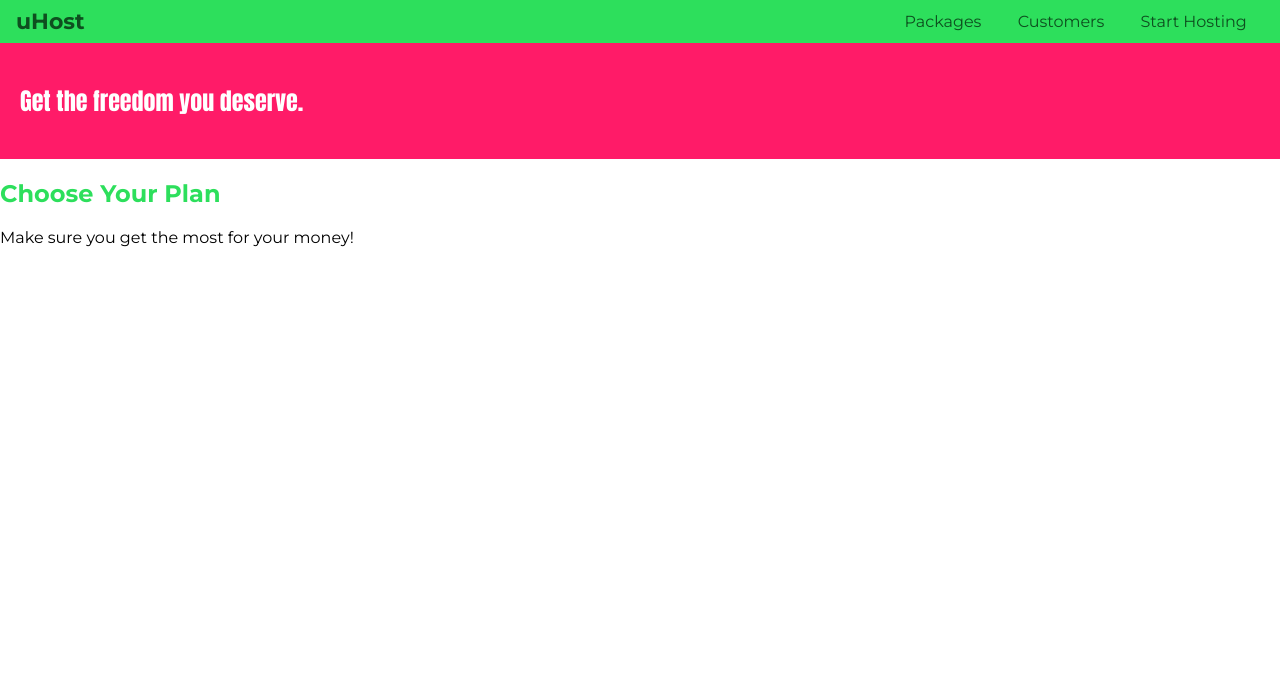
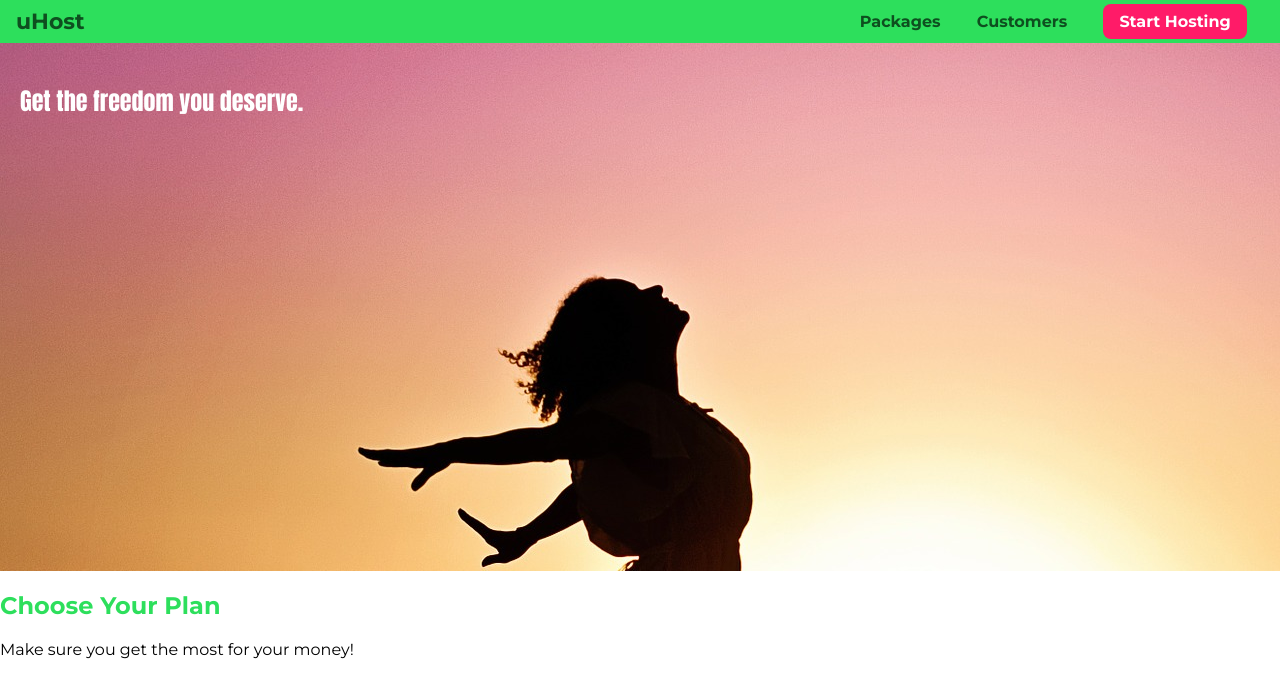
Before and after one commit to CartagoGit/css-complete-guide, a plain HTML site: page 03-diving-deeper/diving-deeper-01-project-introducing-the-box-model-starting-code/index.html in a window 1280 px wide. Drawn offline with Linux system fonts and the light colour scheme.

Commit message:
Avanzamos en el curso añadiendo imagen en seccion de producto

```diff
--- a/03-diving-deeper/diving-deeper-01-project-introducing-the-box-model-starting-code/index.html
+++ b/03-diving-deeper/diving-deeper-01-project-introducing-the-box-model-starting-code/index.html
@@ -24,7 +24,7 @@
                 <li class="main-nav__item">
                     <a href="customers/index.html">Customers</a>
                 </li>
-                <li class="main-nav__item">
+                <li class="main-nav__item main-nav__item--cta">
                     <a href="start-hosting/index.html">Start Hosting</a>
                 </li>
             </ul>
--- a/03-diving-deeper/diving-deeper-01-project-introducing-the-box-model-starting-code/main.css
+++ b/03-diving-deeper/diving-deeper-01-project-introducing-the-box-model-starting-code/main.css
@@ -9,13 +9,13 @@ body {
 
 a {
 	text-decoration: none;
-	transition: all 300ms ease;
 }
 
 #product-overview {
-	background: #ff1b68;
+	background: url('./freedom.jpg');
 	padding: 20px;
 	width: 100%;
+	height: 528px;
 }
 
 #product-overview h1 {
@@ -66,7 +66,28 @@ a {
 	margin: 0px 16px;
 }
 
+.main-nav__item a {
+	font-weight: bold;
+	padding: 3px 0px;
+	/* border-bottom: transparent 5px solid; */
+}
+
 .main-nav__item a:hover,
 .main-nav__item a:active {
 	color: white;
+	border-bottom: white 5px solid;
 }
+
+.main-nav__item--cta a {
+	color: white;
+	background-color: #ff1b68;
+	padding: 8px 16px;
+	border-radius: 8px;
+}
+
+.main-nav__item--cta a:hover,
+.main-nav__item--cta a:active {
+	color: #ff1b68;
+	background-color: white;
+	border: none;
+}
```
Also changed, not shown: 03-diving-deeper/diving-deeper-01-project-introducing-the-box-model-starting-code/freedom.jpg (added), _resources/freedom.jpg (added).
